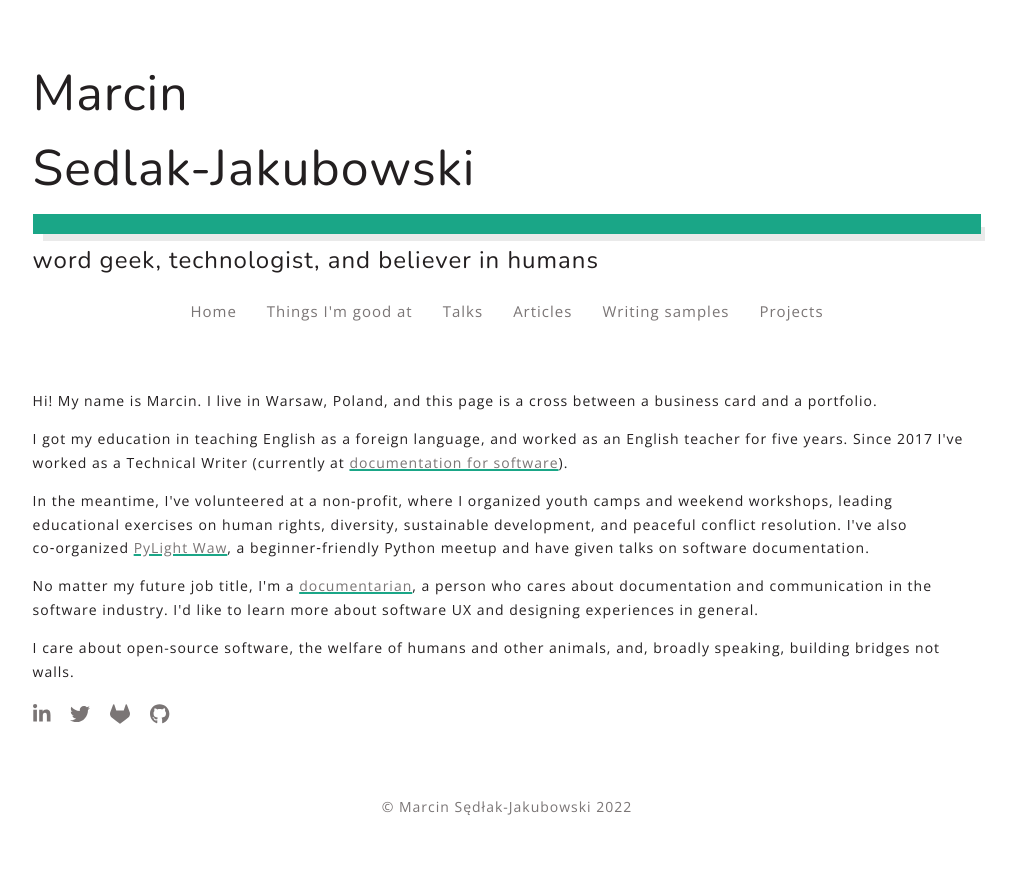
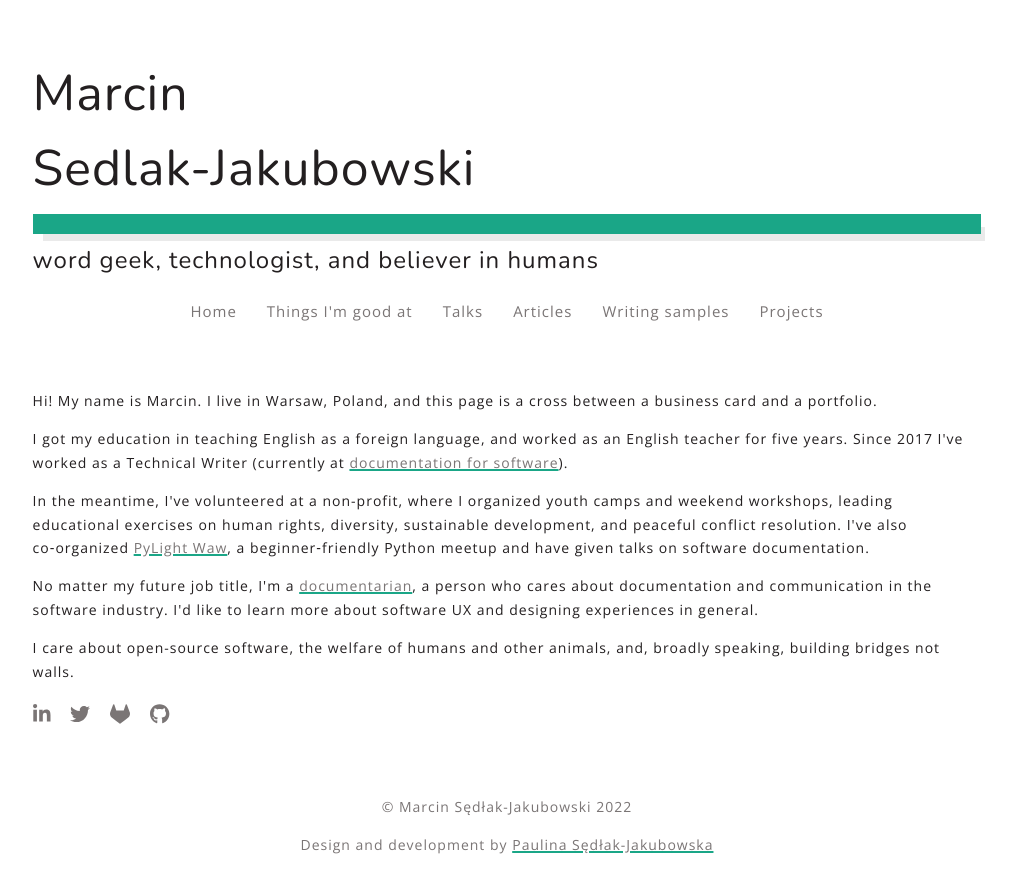
Before and after one commit to iniluap/marcin-sedlak-jakubowski, a Gatsby site: page / in a window 1280 px wide. Shown: the whole page, without its empty margins (133-1149 px from the left). Before the commit the page ends 833 px from the top, so only its background shows below. Built offline with nearby package versions, Linux system fonts and the light colour scheme; Gatsby itself is replaced by a stand-in of ours.

Commit message:
Add my contact

```diff
--- a/src/components/Footer.js
+++ b/src/components/Footer.js
@@ -11,6 +11,17 @@ export default function Footer() {
   return (
     <FooterStyles>
       <p>&copy; Marcin Sędłak-Jakubowski {new Date().getFullYear()}</p>
+      <p>
+        Design and development by{' '}
+        <a
+          href="https://paulina.s-j.me"
+          target="_blank"
+          rel="noreferrer"
+          aria-label="Go to the website of Paulina Sędłak-Jakubowska"
+        >
+          Paulina Sędłak-Jakubowska
+        </a>
+      </p>
     </FooterStyles>
   );
 }
```
